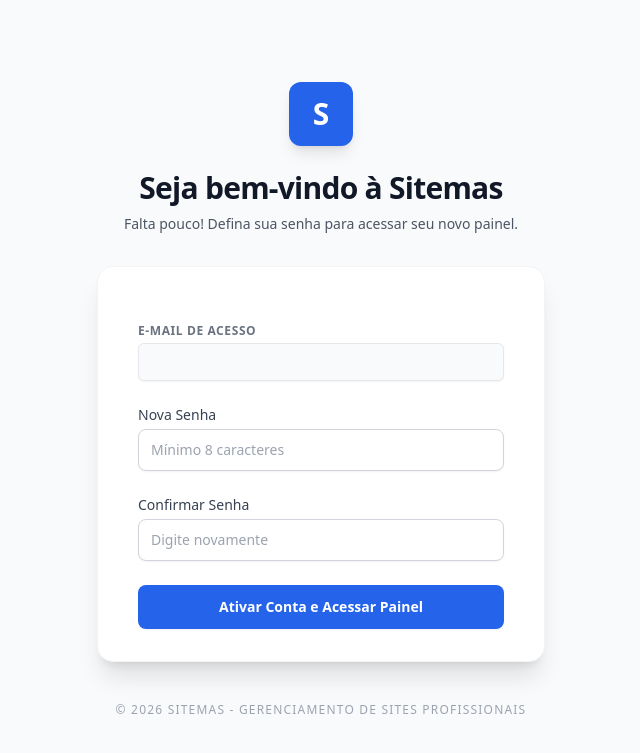
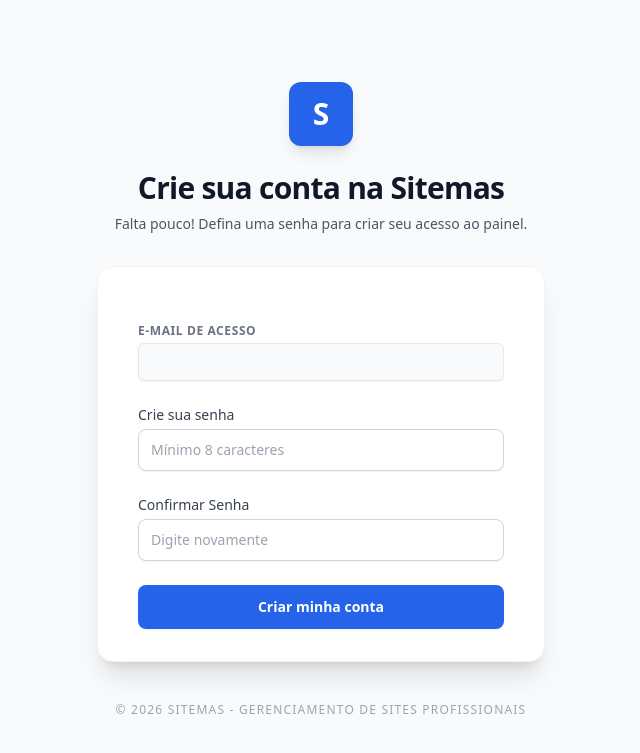
Before and after one commit to fabiomelodev/sitemas-waas, a Laravel app: page /reset-password/1 in a window 1280 px wide. Shown: the top 753 px of the page, without its empty margins (319-959 px from the left). Run offline with Laravel 12, Linux system fonts and the light colour scheme; parts of the project's set-up code (start-up, migrations or seed data) failed here and were passed over; some libraries are stand-ins or nearby versions.

Commit message:
feat(onboarding): frame the token page as "Criar minha conta"
Rebrands the existing (secure, token-based) set-password page as the
account-creation page the welcome email links to: page title/headings,
field label and button now say "Criar minha conta". The welcome email's
subject, body and CTA are updated to match. The flow is unchanged — it
still activates the account auto-created at purchase and logs into /painel.

Co-Authored-By: Claude Opus 4.8 <noreply@anthropic.com>

```diff
--- a/app/Notifications/WelcomeAndSetPassword.php
+++ b/app/Notifications/WelcomeAndSetPassword.php
@@ -45,11 +45,11 @@ class WelcomeAndSetPassword extends Notification implements ShouldQueue
         ]));
 
         return (new MailMessage)
-            ->subject('🚀 Bem-vindo à Sitemas! Seu site está quase pronto')
+            ->subject('🚀 Bem-vindo à Sitemas! Crie sua conta de acesso')
             ->greeting('Olá, '.$notifiable->name.'!')
             ->line('Seu pagamento foi confirmado com sucesso e já reservamos o modelo que você escolheu.')
-            ->line('Para começar a configurar as informações do seu novo site, você precisa definir sua senha de acesso ao nosso painel.')
-            ->action('Definir Senha e Acessar Painel', $url)
+            ->line('Para acompanhar sua assinatura e configurar seu site, crie sua conta definindo uma senha de acesso ao painel.')
+            ->action('Criar minha conta', $url)
             ->line('Este link expirará em 60 minutos por segurança.')
             ->line('Estamos ansiosos para colocar sua empresa online!');
     }
--- a/resources/views/auth/reset-password.blade.php
+++ b/resources/views/auth/reset-password.blade.php
@@ -4,7 +4,7 @@
 <head>
     <meta charset="UTF-8">
     <meta name="viewport" content="width=device-width, initial-scale=1.0">
-    <title>Definir Senha | Sitemas</title>
+    <title>Criar minha conta | Sitemas</title>
     <script src="https://cdn.tailwindcss.com"></script>
     <style>
         [x-cloak] {
@@ -24,10 +24,10 @@
                 </div>
             </div>
             <h2 class="mt-6 text-center text-3xl font-bold tracking-tight text-gray-900">
-                Seja bem-vindo à Sitemas
+                Crie sua conta na Sitemas
             </h2>
             <p class="mt-2 text-center text-sm text-gray-600">
-                Falta pouco! Defina sua senha para acessar seu novo painel.
+                Falta pouco! Defina uma senha para criar seu acesso ao painel.
             </p>
         </div>
 
@@ -50,8 +50,8 @@
                     </div>
 
                     <div>
-                        <label for="password" class="block text-sm font-medium text-gray-700 text-left">Nova
-                            Senha</label>
+                        <label for="password" class="block text-sm font-medium text-gray-700 text-left">Crie sua
+                            senha</label>
                         <div class="mt-1">
                             <input id="password" name="password" type="password" required
                                 class="block w-full rounded-lg border-gray-300 px-3 py-2.5 text-gray-900 shadow-sm focus:border-blue-500 focus:ring-blue-500 sm:text-sm border"
@@ -75,7 +75,7 @@
                     <div>
                         <button type="submit"
                             class="flex w-full justify-center rounded-lg bg-blue-600 px-4 py-3 text-sm font-semibold text-white shadow-sm hover:bg-blue-500 focus-visible:outline focus-visible:outline-2 focus-visible:outline-offset-2 focus-visible:outline-blue-600 transition-all active:scale-95">
-                            Ativar Conta e Acessar Painel
+                            Criar minha conta
                         </button>
                     </div>
                 </form>
```
